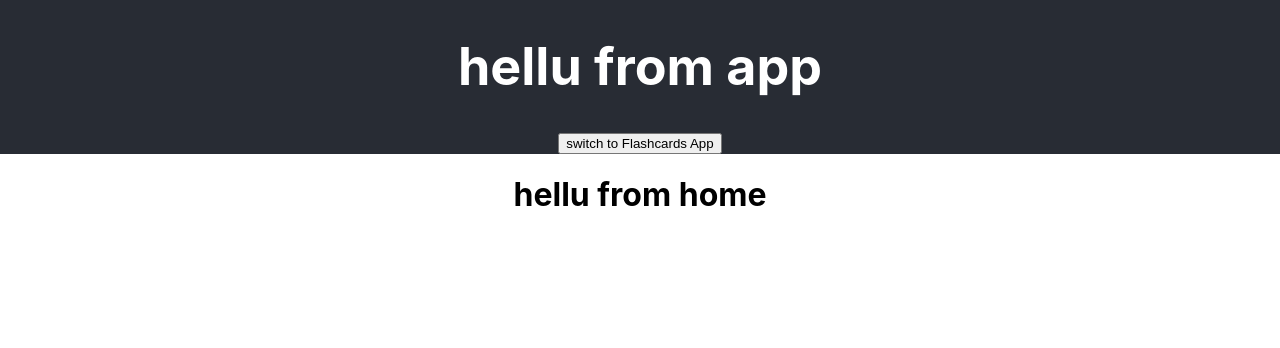
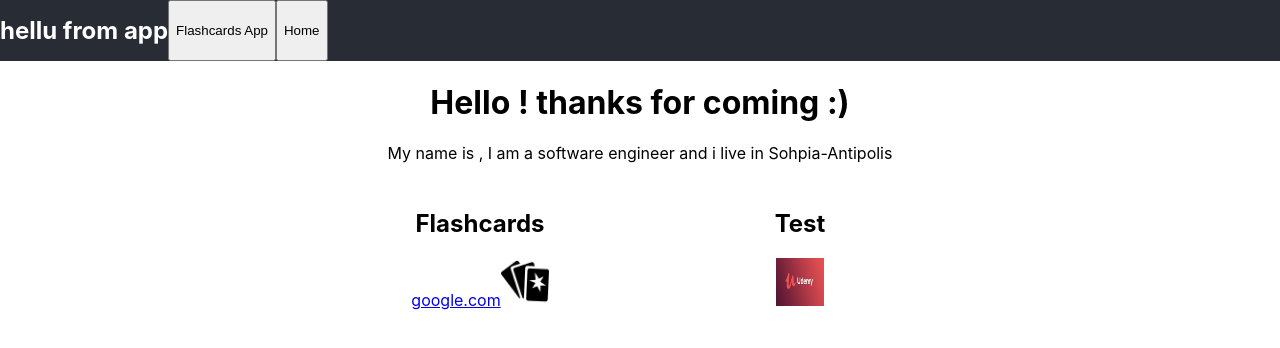
Before and after one commit to AlexGreau/Alex-Portfolio, a React (Create React App) app in the folder ui/: page / in a window 1280 px wide. Shown: the top 348 px of the page. Built offline with nearby package versions, Linux system fonts and the light colour scheme; no server answers.

Commit message:
Projects Seen side to side on home page

```diff
--- a/ui/src/App.css
+++ b/ui/src/App.css
@@ -1,4 +1,5 @@
 .App {
+  display: grid;
   text-align: center;
 }
 
@@ -15,12 +16,12 @@
 
 .App-header {
   background-color: #282c34;
-  min-height: 10vh;
+  min-height: 3vh;
   display: flex;
-  flex-direction: column;
-  align-items: center;
-  justify-content: center;
-  font-size: calc(10px + 2vmin);
+  flex-direction: row;
+  /* align-items: center; */
+  /* justify-content: center; */
+  font-size: calc( 1.5vmin);
   color: white;
 }
 
--- a/ui/src/App.js
+++ b/ui/src/App.js
@@ -1,30 +1,41 @@
 import './App.css';
 
 import React, { Component } from 'react';
-import App_flashcards from './apps/app_flashcards/app_flashcards';
+import FlashcardsApp from './apps/app_flashcards/app_flashcards';
 import Home from './apps/app_home/home';
 
 class App extends Component {
-
-  constructor(props) {
-    super(props);
-    this.state = {
-      isFlashcardApp: false,
-      isHome: true,
-    }
-    this.switchToApp_flashcard = this.switchToApp_flashcard.bind(this);
+  state = {
+    isFlashcardApp: false,
+    isHome: true,
   }
 
-  switchToApp_flashcard() {
+  // constructor(props) {
+  //   super(props);
+  //   this.state = {
+  //     isFlashcardApp: false,
+  //     isHome: true,
+  //   }
+  //   this.switchToApp_flashcard = this.switchToApp_flashcard.bind(this);
+  // }
+
+  switchToApp_flashcard = () => {
     this.setState({
       isFlashcardApp: true,
       isHome: false
     })
   }
 
-  getBody() {
+  goHome = () => {
+    this.setState({
+      isHome: true,
+      isFlashcardApp: false
+    })
+  }
+
+  getBody = () => {
     if (this.state.isFlashcardApp) {
-      return <App_flashcards />
+      return <FlashcardsApp />
     } else {
       return <Home/>
     }
@@ -36,7 +47,8 @@ class App extends Component {
       <div className="App">
         <header className="App-header">
           <h1>hellu from app</h1>
-          <button onClick={this.switchToApp_flashcard}>switch to Flashcards App</button>
+          <button onClick={this.switchToApp_flashcard}>Flashcards App</button>
+          <button onClick={this.goHome}>Home</button>
         </header>
         <div id='body'>
           {body}
--- a/ui/src/apps/app_flashcards/app_flashcards.js
+++ b/ui/src/apps/app_flashcards/app_flashcards.js
@@ -2,7 +2,7 @@
 import React from 'react';
 import './app_flashcards.css';
 
-class App_flashcards extends React.Component {
+class FlashcardsApp extends React.Component {
 
   constructor(props) {
     super(props);
@@ -14,11 +14,11 @@ class App_flashcards extends React.Component {
 
   render() {
     return (
-      <div className=" App_flashcards">
-        <h1>hellu from flashcards</h1>
+      <div className="FlashcardsApp">
+        <h1>Hello again :) Welcome to my flashcard app !</h1>
       </div>
     );
   }
 }
 
-export default App_flashcards;
+export default FlashcardsApp;
--- a/ui/src/apps/app_home/home.css
+++ b/ui/src/apps/app_home/home.css
@@ -0,0 +1,4 @@
+.projectImage {
+    width: 48px;
+    height: 48px;
+}
--- a/ui/src/apps/app_home/home.js
+++ b/ui/src/apps/app_home/home.js
@@ -1,18 +1,36 @@
 import React from 'react';
 import './home.css';
-import {getName} from '../../Routes.js';
+import { getName } from '../../Routes.js';
+import Project from '../../component/Project';
+import PROJECTS from '../../data/projects';
 
 class Home extends React.Component {
+  state = { toggleBio: false };
 
-  constructor(props) {
-    super(props);
+  projectsSection = () => {
+    return (
+      <div>
+        {
+          PROJECTS.map(PROJECT => {
+            return (
+              <Project key={PROJECT.id} project={PROJECT} />
+            )
+          })
+        }
+      </div>
+    );
   }
 
   render() {
-    getName();
+    const name = getName();
+    // const projectsSection = this.projectsSection();
     return (
       <div className="home">
-        <h1>hellu from home</h1>
+        <h1>Hello ! thanks for coming :)</h1>
+        <p>My name is {name}, I am  a software engineer and i live in Sohpia-Antipolis</p>
+        <div>
+          {this.projectsSection()}
+        </div>
       </div>
     );
   }
--- /dev/null
+++ b/ui/src/component/Project.js
@@ -0,0 +1,22 @@
+import React, { Component } from "react";
+
+class Project extends Component {
+    render() {
+        const { title, img, desc, link } = this.props.project;
+
+        return (
+            <div style={{
+                display: 'inline-block',
+                width: 300,
+                margin: 10
+            }}>
+                <h2>{title}</h2>
+                <p>{desc}</p>
+                <a href={link}>{link}</a>
+                <img src={img} alt="project icon" className="projectImage" />
+            </div>
+        );
+    }
+}
+
+export default Project;
--- /dev/null
+++ b/ui/src/data/projects.js
@@ -0,0 +1,23 @@
+import flashcards_icon from '../assets/flashcards_icon.png';
+import udemy from '../assets/udemy.png'
+
+const FLASHCARDS = {
+    id: 1,
+    title: 'Flashcards',
+    img: flashcards_icon,
+    link: 'google.com'
+}
+
+const TEST = {
+    id : 2,
+    title: 'Test',
+    img: udemy,
+    link: "",
+}
+
+const PROJECTS = [
+    FLASHCARDS,
+    TEST
+]
+
+export default PROJECTS;
```
Also changed, not shown: ui/src/assets/flashcards_icon.png (added), ui/src/assets/udemy.png (added).
